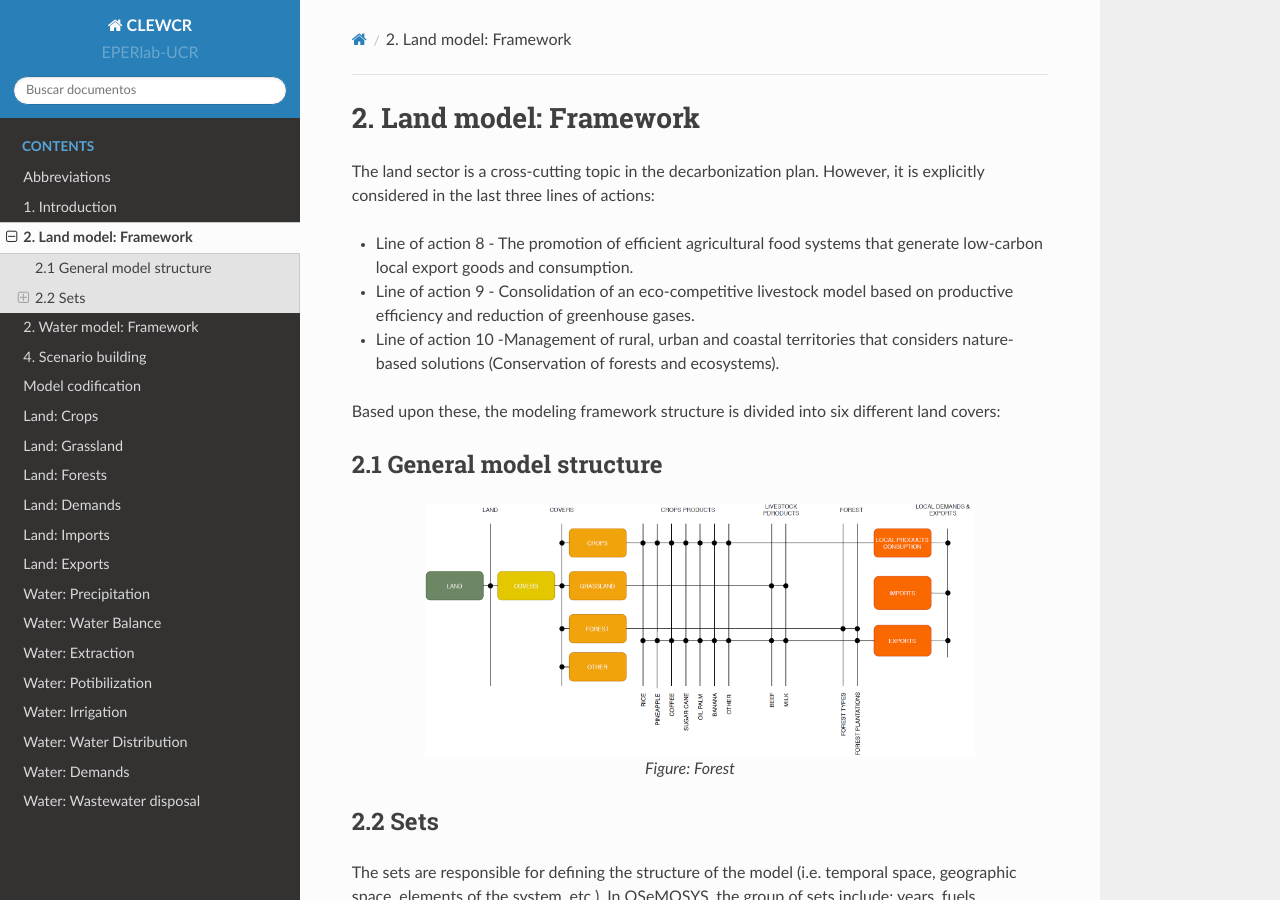
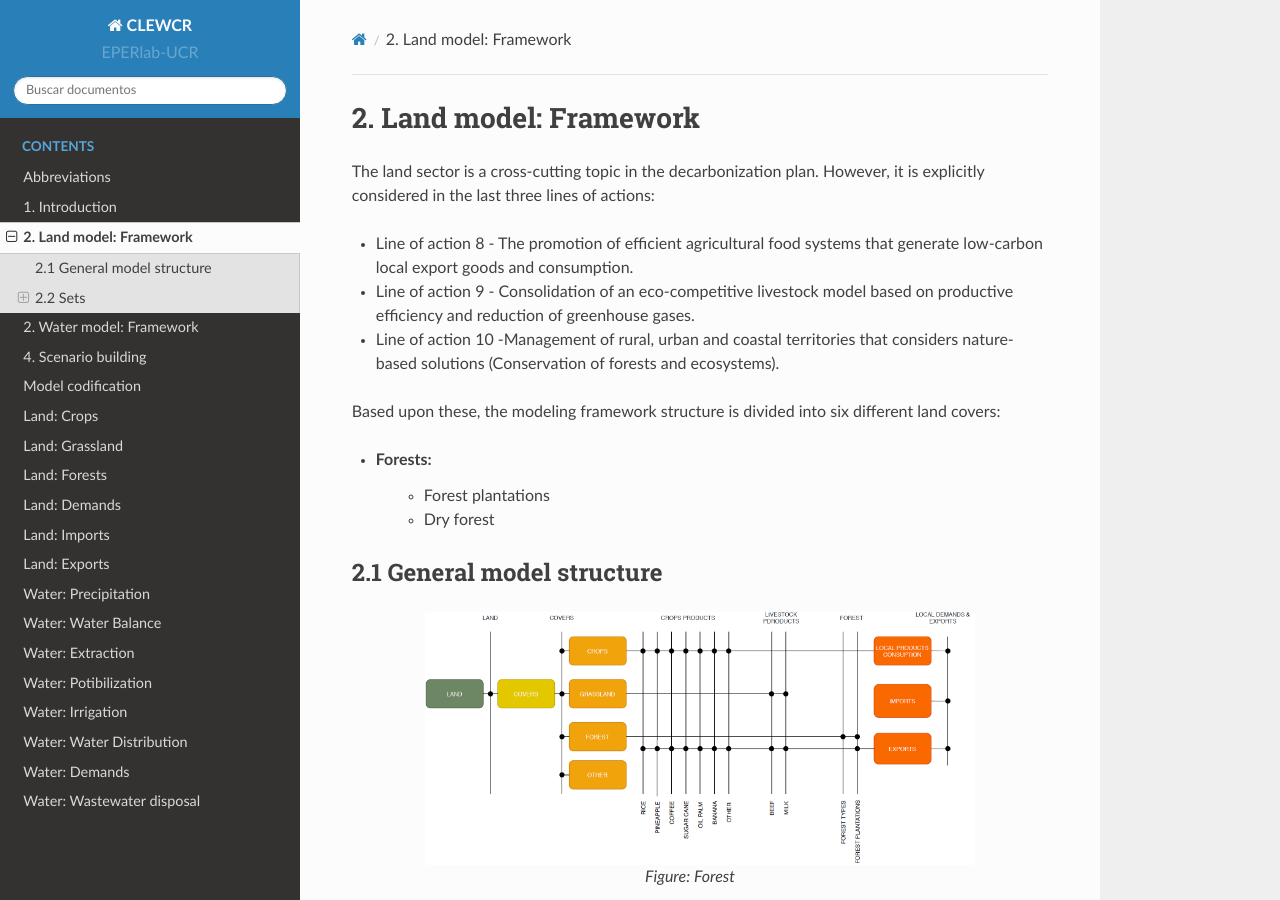
Before and after one commit to EPERLab/CLEW, a Sphinx documentation site: the page built from docs/02LandModelFramework.rst, in a window 1280 px wide and 900 px high. Built offline with Sphinx 7.4.7 and the Read the Docs theme 2.0.0, drawn with Linux system fonts in a browser that asks for light colours; formulas are drawn with MathJax 3.

Commit message:
Update 02LandModelFramework.rst

```diff
--- a/docs/02LandModelFramework.rst
+++ b/docs/02LandModelFramework.rst
@@ -9,7 +9,9 @@ The land sector is a cross-cutting topic in the decarbonization plan. However, i
 
 Based upon these, the modeling framework structure is divided into six different land covers:
 
-
+- Forests:
+   - Forest plantations
+   - Dry forest
 
 2.1 General model structure
 +++++++++
```
